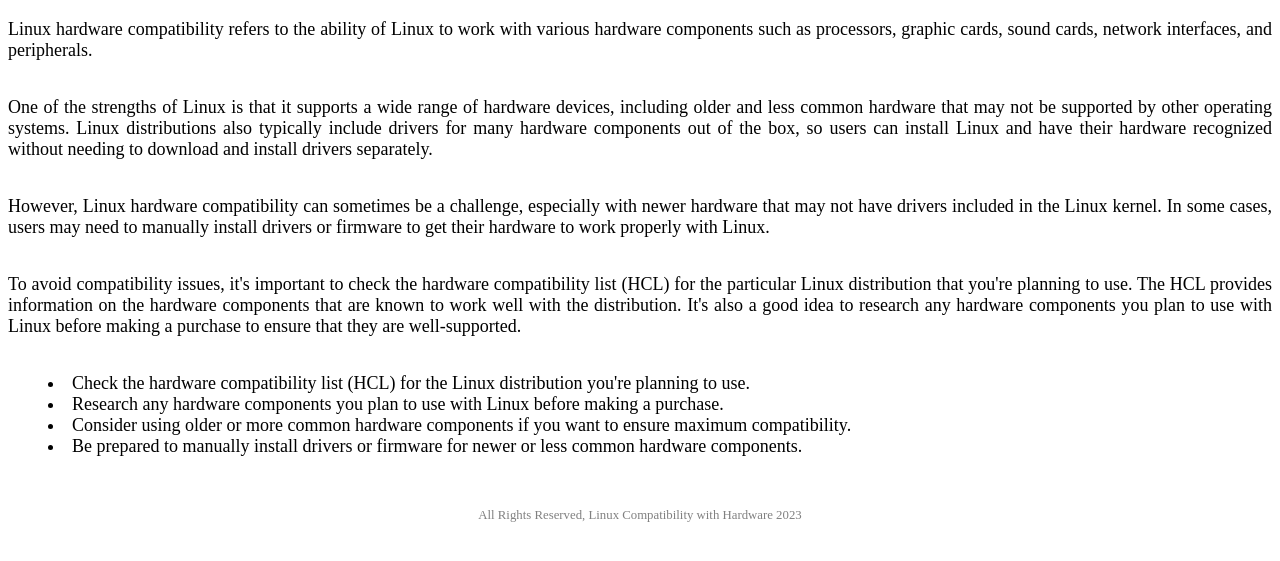
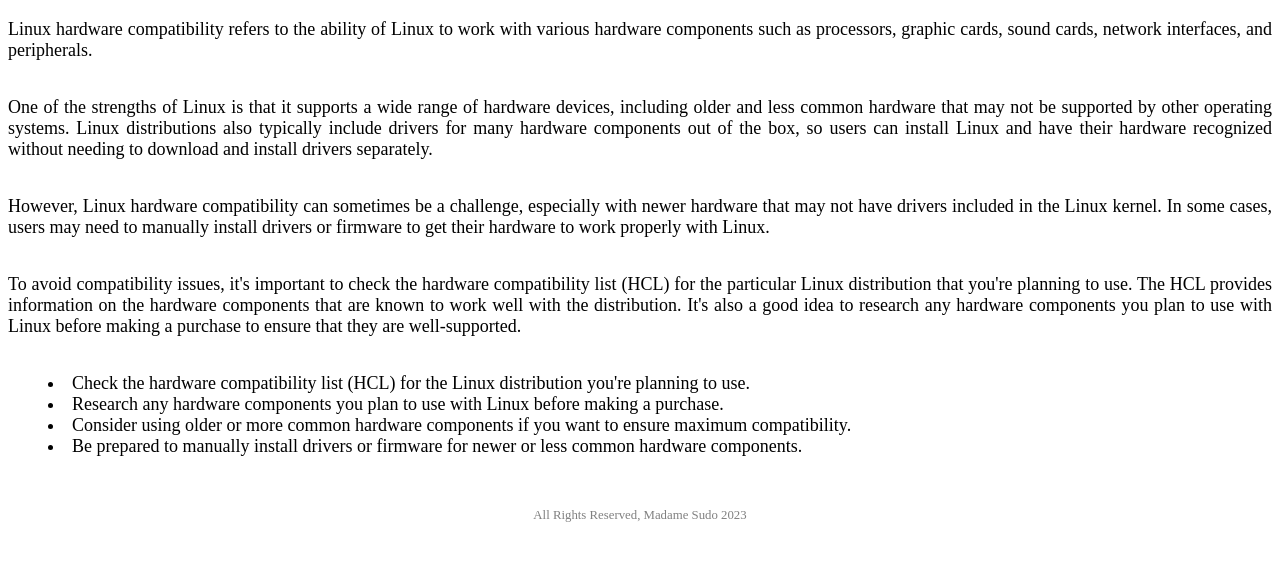
Before and after one commit to MadameSudo/Madame-Sudo.LinuxCompatibility, a plain HTML site: page index.html in a window 1280 px wide. Shown: the part 61-622 px from the top of the page. Drawn offline with Linux system fonts and the light colour scheme.

Commit message:
updated footer

```diff
--- a/index.html
+++ b/index.html
@@ -57,6 +57,6 @@
     <li>Be prepared to manually install drivers or firmware for newer or less common hardware components.</li>
   </ul>
 
-  <footer>All Rights Reserved, Linux Compatibility with Hardware 2023</footer>
+  <footer>All Rights Reserved, Madame Sudo 2023</footer>
 </body>
 </html>
```
